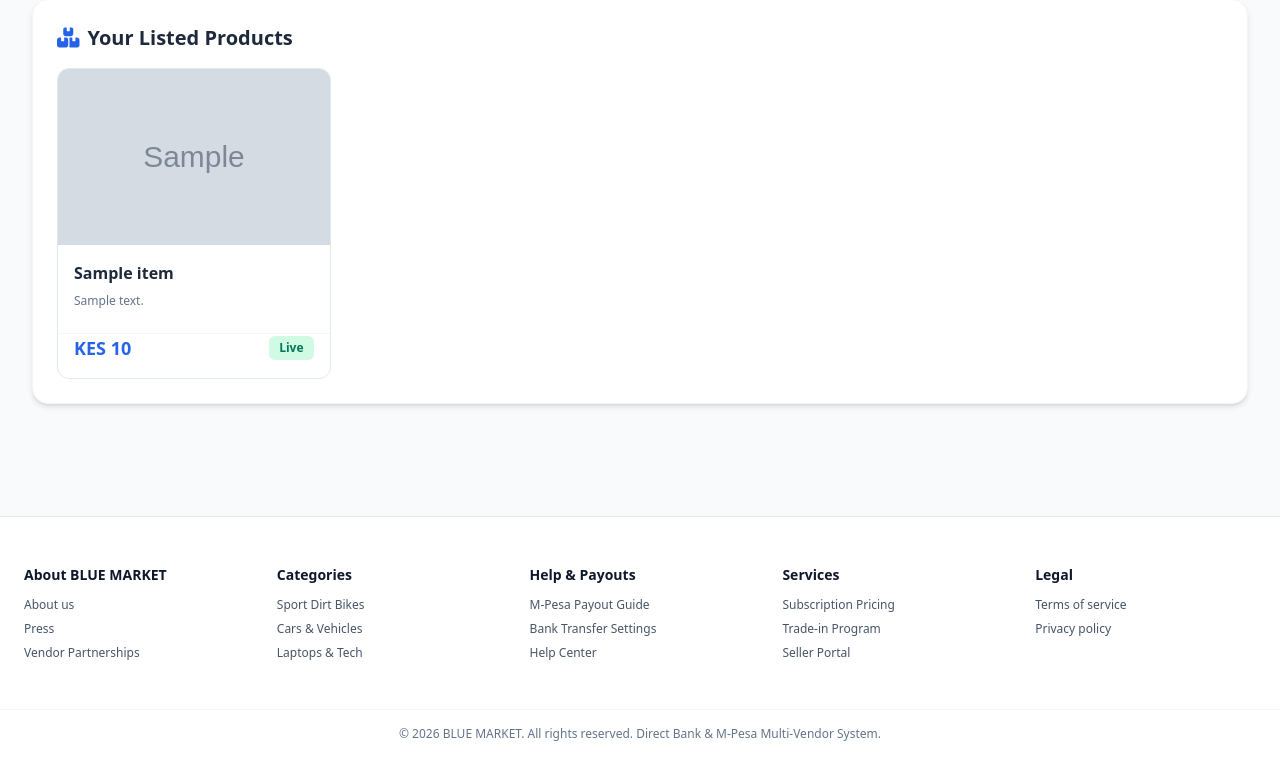
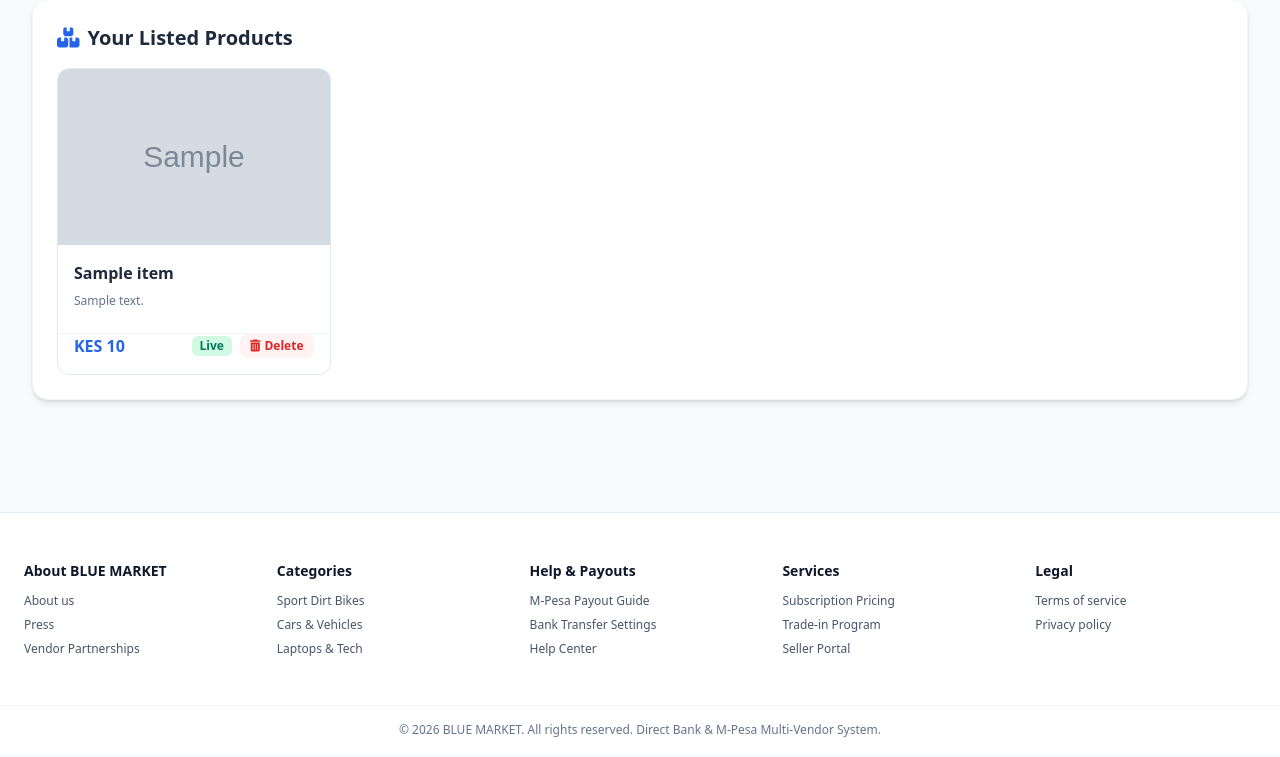
Before and after one commit to samuelk-dot/blue-market, a Django app: template store/templates/store/dashboard.html in a window 1280 px wide. Shown: the part 945-1702 px from the top of the page. Run offline with Django 5.2, Linux system fonts and the light colour scheme; the template is opened without the code that fills it: most values are stand-ins (such as "Sample title", 1, 10 or a date in 2020); grey boxes marked "Sample" are stand-in pictures; some libraries are stand-ins or nearby versions.

Commit message:
Add delete_product backend logic and url route

```diff
--- a/store/templates/store/dashboard.html
+++ b/store/templates/store/dashboard.html
@@ -147,8 +147,19 @@
                         <p class="text-slate-500 text-xs line-clamp-2">{{ item.description }}</p>
                     </div>
                     <div class="p-4 pt-0 flex items-center justify-between border-t border-slate-100 mt-2">
-                        <span class="text-lg font-black text-blue-600">KES {{ item.price }}</span>
-                        <span class="text-xs bg-emerald-100 text-emerald-700 font-bold px-2.5 py-1 rounded-md">Live</span>
+                        <span class="text-base font-black text-blue-600">KES {{ item.price }}</span>
+
+                        <div class="flex items-center gap-2">
+                            <span class="text-xs bg-emerald-100 text-emerald-700 font-bold px-2 py-0.5 rounded-md">Live</span>
+
+                            <!-- Delete Button (Vendor Only) -->
+                            <form method="POST" action="{% url 'delete_product' item.id %}" onsubmit="return confirm('Are you sure you want to delete this item?');">
+                                {% csrf_token %}
+                                <button type="submit" class="text-xs bg-red-50 text-red-600 hover:bg-red-600 hover:text-white font-bold px-2.5 py-1 rounded-lg transition flex items-center gap-1">
+                                    <i class="fa-solid fa-trash-can text-xs"></i> Delete
+                                </button>
+                            </form>
+                        </div>
                     </div>
                 </div>
                 {% endfor %}
--- a/store/urls.py
+++ b/store/urls.py
@@ -12,4 +12,5 @@ urlpatterns = [
     path('search/', views.search_products, name='search_products'),
     path('api/autocomplete/', views.product_autocomplete, name='product_autocomplete'),
     path('api/ai-ingest/', views.ai_universal_ingest, name='ai_universal_ingest'),
+    path('delete-product/<int:product_id>/', views.delete_product, name='delete_product'),
 ]
--- a/store/views.py
+++ b/store/views.py
@@ -179,3 +179,9 @@ def ai_universal_ingest(request):
             return JsonResponse({'status': 'error', 'message': str(e)}, status=400)
 
     return JsonResponse({'status': 'error', 'message': 'Only POST requests allowed'}, status=405)
+ @login_required
+def delete_product(request, product_id):
+    if request.method == 'POST':
+        product = get_object_or_404(Product, id=product_id)
+        product.delete()
+    return redirect('dashboard')
```
